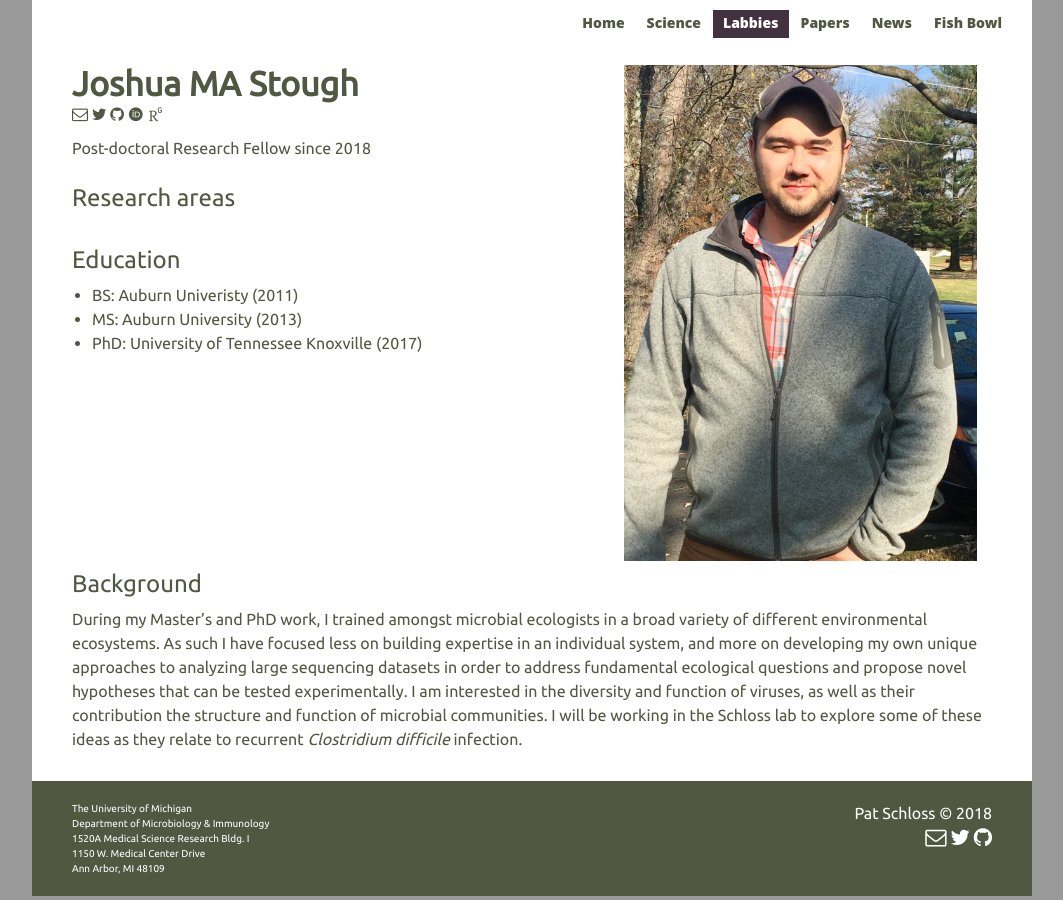
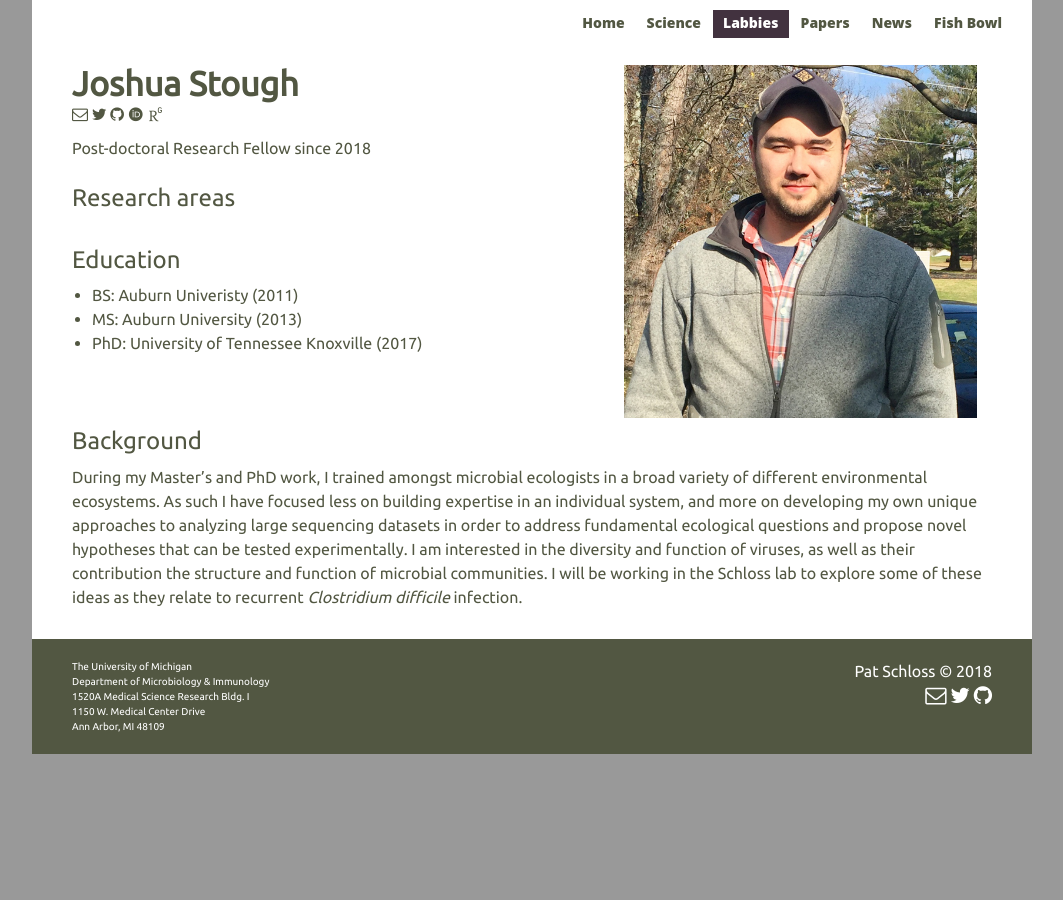
Before and after one commit to SchlossLab/schlosslab.github.io, a Jekyll site: the page built from _labbies/stough.md, in a window 1280 px wide. Shown: the whole page, without its empty margins (108-1171 px from the left). Built offline with Jekyll 4.4.1, drawn with Linux system fonts in a browser that asks for light colours; nearby versions of some CDN libraries; some web fonts are replaced.

Commit message:
Make Stough image square

```diff
--- a/_labbies/stough.md
+++ b/_labbies/stough.md
@@ -1,8 +1,8 @@
 ---
 layout: labbies
 status: current
-title: Joshua MA Stough
-picture: /assets/img/stough_img.jpg
+title: Joshua Stough
+picture: /assets/img/stough.jpg
 previous_training:
   BS : Auburn Univeristy (2011)
   MS : Auburn University (2013)
```
Also changed, not shown: _labbies/sze.md (+1 -1 lines), _labbies/close.md (line endings or trailing spaces), assets/img/stough.jpg (added), assets/img/stough_img.jpg (deleted).
